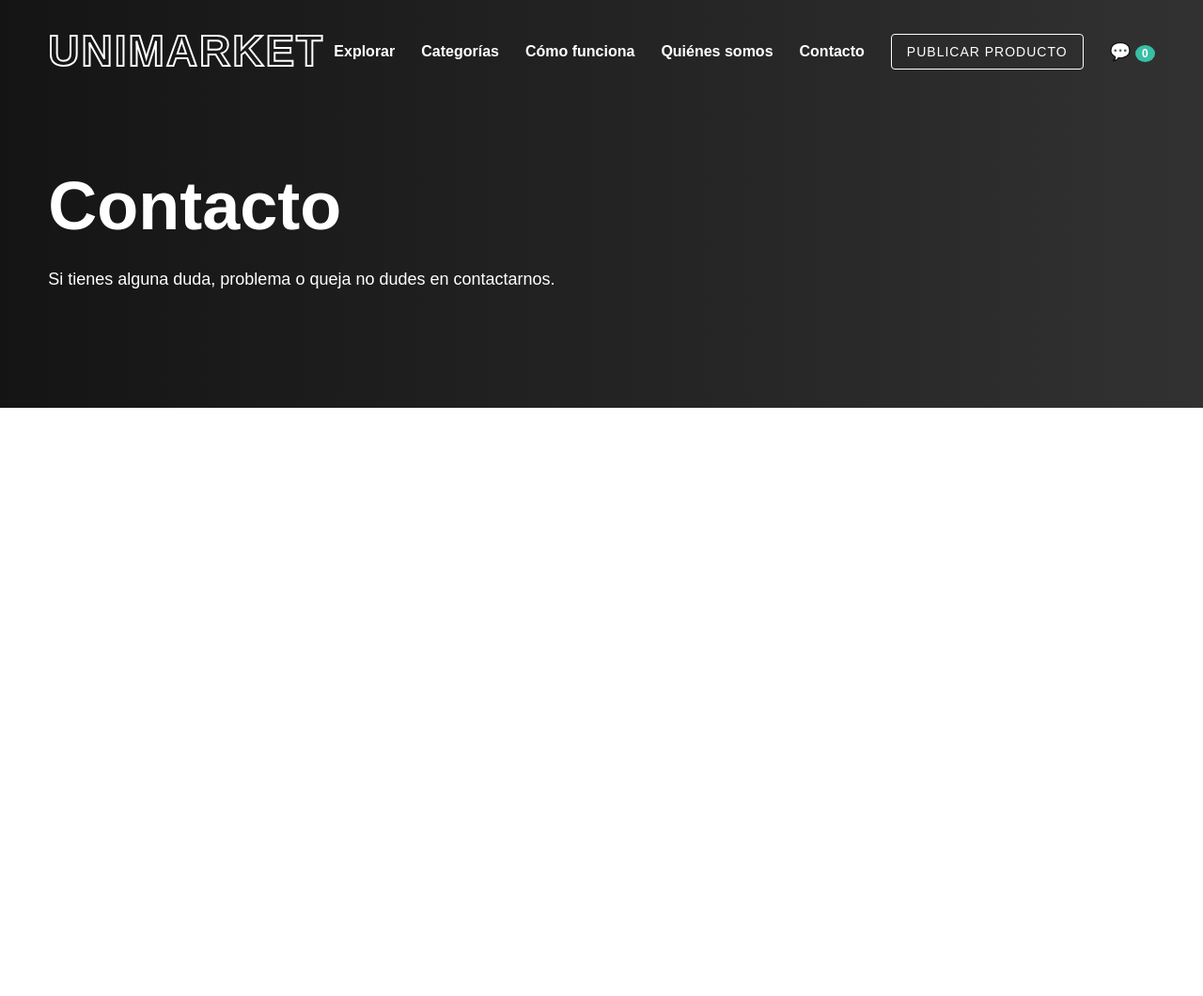
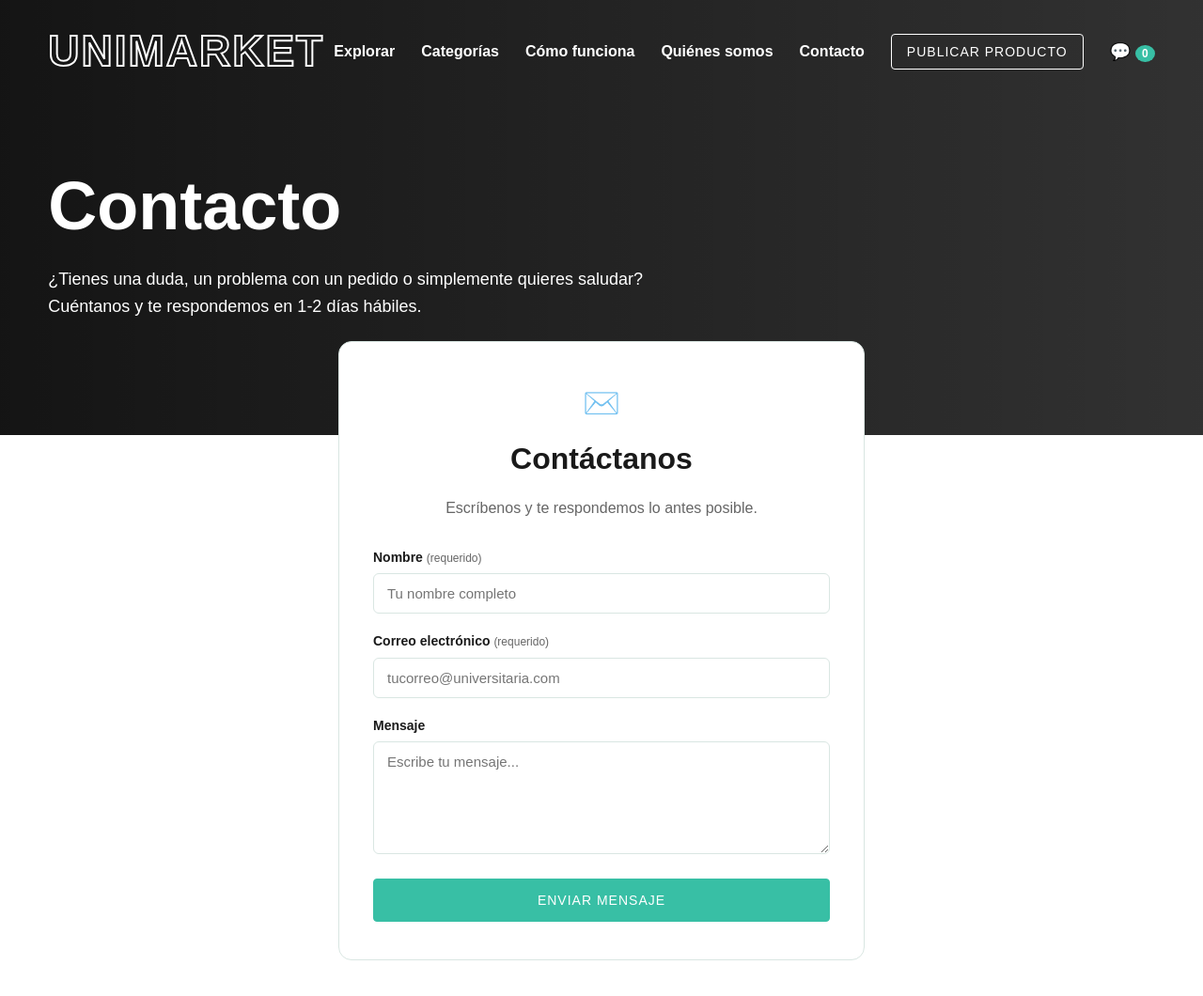
Before and after one commit to sophiealferez-oss/Unimarket, a plain HTML site: page contacto.html in a window 1280 px wide. Shown: the whole page at 94% size. Before the commit the page ends 800 px from the top, so only its background shows below. Drawn offline with Linux system fonts and the light colour scheme.

Commit message:
arreglo de titulos y pagina contacto lista

```diff
--- a/contacto.html
+++ b/contacto.html
@@ -3,8 +3,55 @@
 <head>
 <meta charset="UTF-8">
 <meta name="viewport" content="width=device-width, initial-scale=1">
-<title>Categorías · UniMarket</title>
+<title>Contacto</title>
 <link rel="stylesheet" href="styles.css">
+<style>
+  .contact-form {
+    text-align: left;
+    display: flex;
+    flex-direction: column;
+    gap: 18px;
+    margin-top: 24px;
+  }
+  .form-group__label {
+    display: block;
+    font-size: 14px;
+    font-weight: 700;
+    margin-bottom: 6px;
+  }
+  .form-group__label span {
+    font-weight: 400;
+    color: var(--muted);
+    font-size: 12px;
+  }
+  .form-group__input,
+  .form-group__textarea {
+    width: 100%;
+    font-family: inherit;
+    font-size: 15px;
+    color: var(--text);
+    background: #fff;
+    border: 1px solid #d9e6e2;
+    border-radius: 6px;
+    padding: 12px 14px;
+    transition: border-color .2s;
+  }
+  .form-group__input:focus,
+  .form-group__textarea:focus {
+    outline: none;
+    border-color: var(--teal);
+  }
+  .form-group__textarea {
+    resize: vertical;
+    min-height: 120px;
+  }
+  .contact-card {
+    max-width: 560px;
+    margin: -100px auto 60px;
+    position: relative;
+    z-index: 1;
+  }
+</style>
 </head>
 <body>
 
@@ -17,11 +64,11 @@
 
     <nav class="nav" id="nav">
         <ul class="nav__list">
-        <li><a href="index.html">Explorar</a></li>
-        <li><a href="categorias.html" class="active">Categorías</a></li>
-        <li><a href="comofunciona.html">Cómo funciona</a></li>
-        <li><a href="quienessomos.html">Quiénes somos</a></li>
-        <li><a href="contacto.html">Contacto</a></li>
+     <li><a href="index.html">Explorar</a></li>
+          <li><a href="categorias.html">Categorías</a></li>
+          <li><a href="comofunciona.html">Cómo funciona</a></li>
+          <li><a href="quienessomos.html">Quiénes somos</a></li>
+          <li><a href="contacto.html" class="active">Contacto</a></li>
         </ul>
         <button class="btn btn--outline" id="buyBtn">Publicar producto</button>
         <button class="cart" id="cartBtn" aria-label="Mensajes">
@@ -37,11 +84,57 @@
     <div class="container">
         <h1 class="hero__title">Contacto</h1>
         <p class="hero__text">
-        Si tienes alguna duda, problema o queja no dudes en contactarnos.
+          ¿Tienes una duda, un problema con un pedido o simplemente quieres saludar?
+          Cuéntanos y te respondemos en 1-2 días hábiles.
         </p>
     </div>
     </section>
 
+    <!-- SECCIÓN DE CONTACTO -->
+    <div class="container">
+      <div class="card contact-card">
+        <div class="card__icon">✉️</div>
+        <h2>Contáctanos</h2>
+        <p>Escríbenos y te respondemos lo antes posible.</p>
+
+        <form class="contact-form" id="contactForm">
+          <div class="form-group">
+            <label for="name" class="form-group__label">Nombre <span>(requerido)</span></label>
+            <input type="text" id="name" class="form-group__input" placeholder="Tu nombre completo" required>
+          </div>
+
+          <div class="form-group">
+            <label for="email" class="form-group__label">Correo electrónico <span>(requerido)</span></label>
+            <input type="email" id="email" class="form-group__input" placeholder="tucorreo@universitaria.com" required>
+          </div>
+
+          <div class="form-group">
+            <label for="message" class="form-group__label">Mensaje</label>
+            <textarea id="message" class="form-group__textarea" placeholder="Escribe tu mensaje..."></textarea>
+          </div>
+
+          <button type="submit" class="btn btn--teal">Enviar mensaje</button>
+        </form>
+      </div>
+    </div>
+
+</main>
+
+<script>
+  document.getElementById('contactForm').addEventListener('submit', function (e) {
+    e.preventDefault();
+    alert('Gracias por tu mensaje. Te responderemos pronto.');
+    this.reset();
+  });
+
+  document.getElementById('menuToggle').addEventListener('click', function () {
+    document.getElementById('nav').classList.toggle('open');
+  });
+
+  window.addEventListener('scroll', function () {
+    document.getElementById('header').classList.toggle('scrolled', window.scrollY > 40);
+  });
+</script>
 
 </body>
 </html>
```
Also changed, not shown: categorias.html (+2 -2 lines), comofunciona.html (+5 -5 lines), index.html (+1 -1 lines), quienessomos.html (+6 -6 lines).
